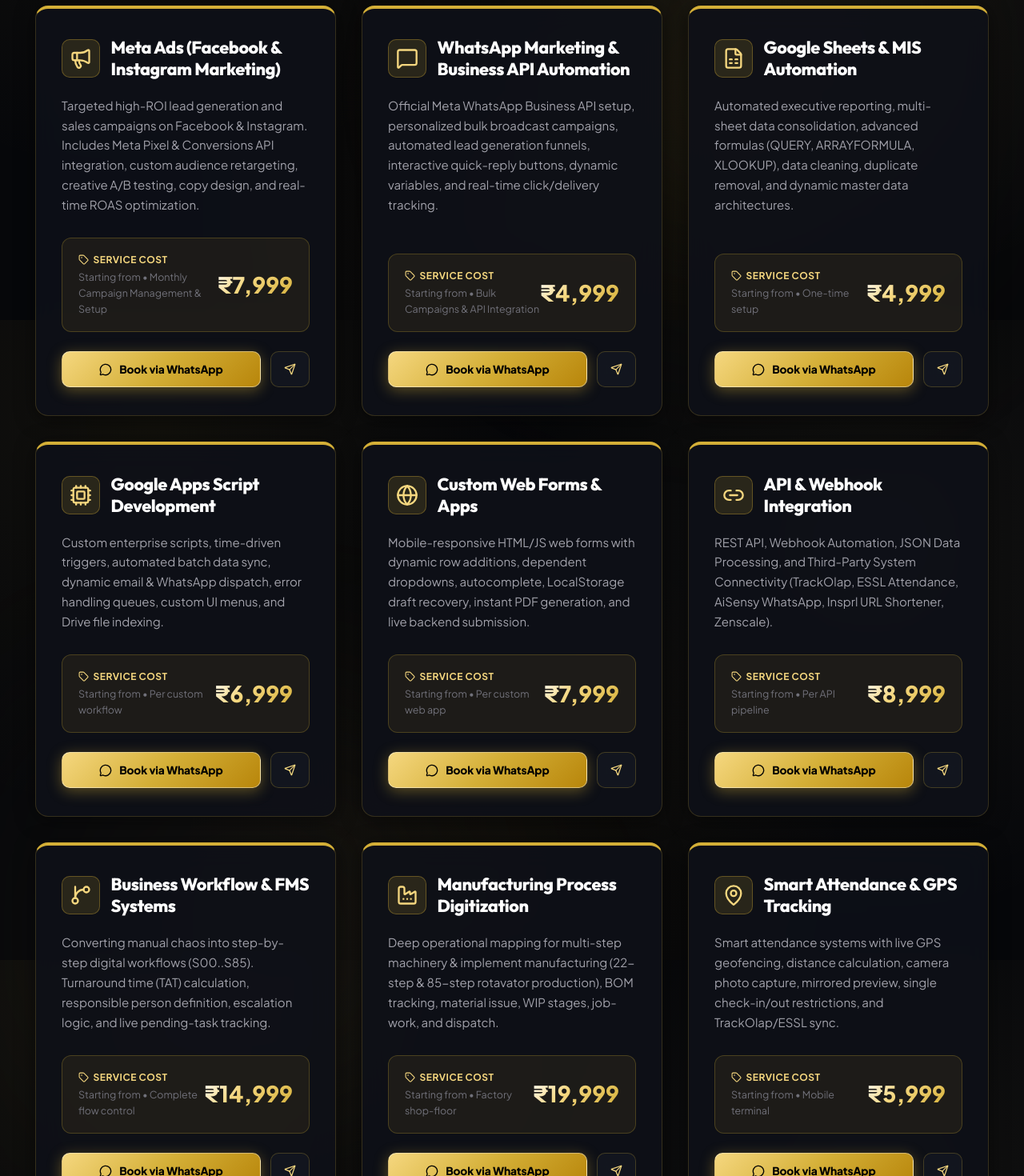
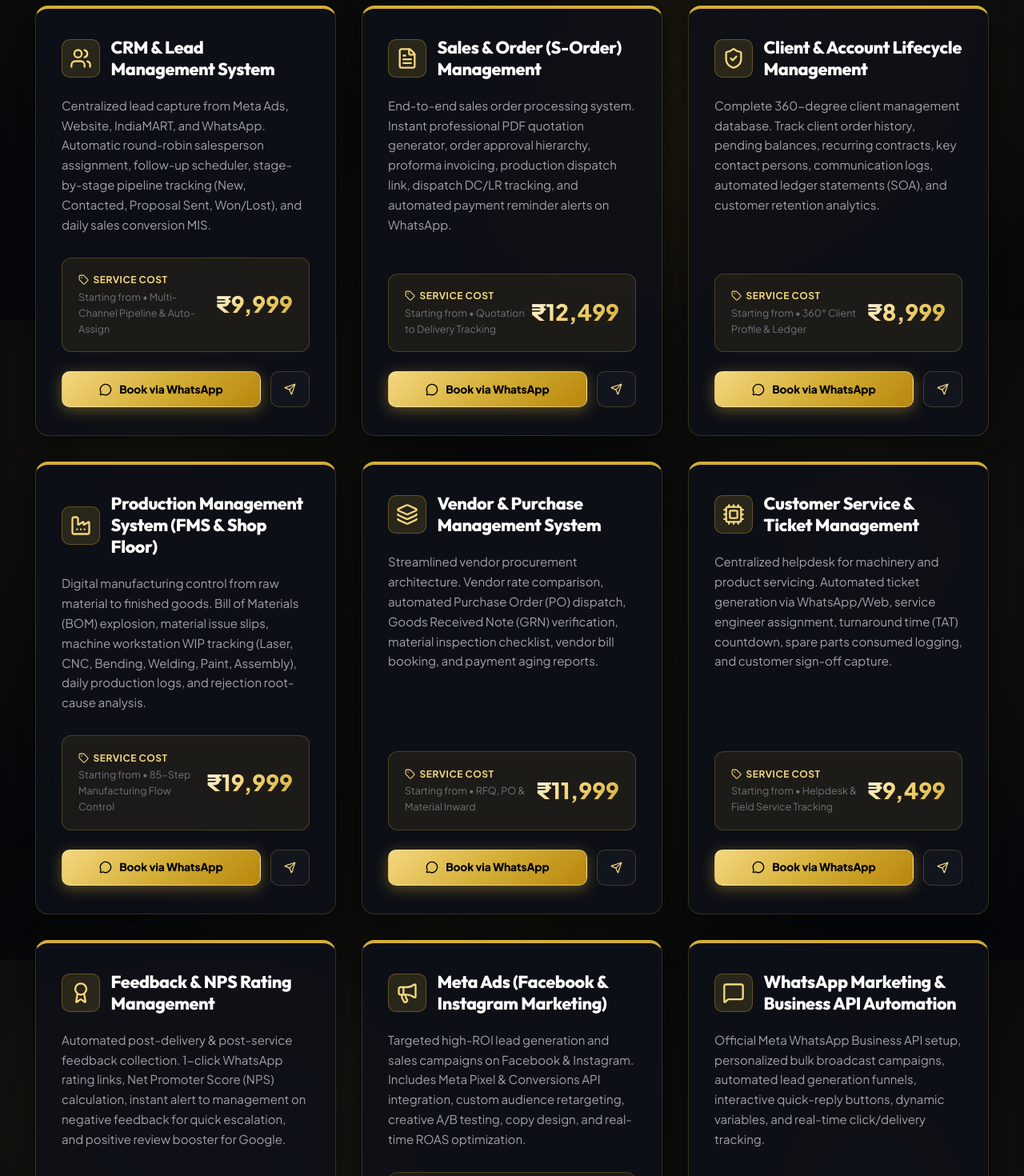
Before and after one commit to sujitswanmis/supujacreations-website, a Next.js app: page /services in a window 1280 px wide. Shown: the part 400-1870 px from the top of the page at 80% size. Built offline with nearby package versions, Linux system fonts and the light colour scheme.

Commit message:
Add core enterprise management systems suite (CRM, Leads, S-Orders, Vendors, Production, Service, Feedback) and replace 6500+ stat box

```diff
--- a/src/app/services/page.js
+++ b/src/app/services/page.js
@@ -4,13 +4,20 @@
 import Link from 'next/link';
 import {
   FileSpreadsheet, Cpu, Globe, Link2, GitBranch, Factory,
-  MapPin, MessageSquare, BarChart3, MessageCircle, Send, ArrowRight, Zap, Tag, Megaphone, Target, Sparkles
+  MapPin, MessageSquare, BarChart3, MessageCircle, Send, ArrowRight, Zap, Tag, Megaphone, Target, Sparkles,
+  Users, FileText, Layers, ShieldCheck, Award, Terminal
 } from 'lucide-react';
 import { services } from '../../data/servicesData';
 
 export default function ServicesPage() {
   const getIcon = (iconName) => {
     switch (iconName) {
+      case 'Users': return <Users size={28} color="#f5d77f" />;
+      case 'FileText': return <FileText size={28} color="#f5d77f" />;
+      case 'Layers': return <Layers size={28} color="#f5d77f" />;
+      case 'ShieldCheck': return <ShieldCheck size={28} color="#f5d77f" />;
+      case 'Award': return <Award size={28} color="#f5d77f" />;
+      case 'Terminal': return <Terminal size={28} color="#f5d77f" />;
       case 'Megaphone': return <Megaphone size={28} color="#f5d77f" />;
       case 'Target': return <Target size={28} color="#f5d77f" />;
       case 'FileSpreadsheet': return <FileSpreadsheet size={28} color="#f5d77f" />;
--- a/src/data/servicesData.js
+++ b/src/data/servicesData.js
@@ -1,4 +1,74 @@
 export const services = [
+  {
+    id: 'crm-lead-management',
+    title: 'CRM & Lead Management System',
+    cost: '₹9,999',
+    costNote: 'Starting from • Multi-Channel Pipeline & Auto-Assign',
+    desc: 'Centralized lead capture from Meta Ads, Website, IndiaMART, and WhatsApp. Automatic round-robin salesperson assignment, follow-up scheduler, stage-by-stage pipeline tracking (New, Contacted, Proposal Sent, Won/Lost), and daily sales conversion MIS.',
+    iconName: 'Users',
+    accentColor: '#38bdf8',
+    tags: ['Lead Capture', 'Sales Pipeline', 'Auto-Assign', 'Follow-up Scheduler', 'Conversion MIS']
+  },
+  {
+    id: 'sales-order-management',
+    title: 'Sales & Order (S-Order) Management',
+    cost: '₹12,499',
+    costNote: 'Starting from • Quotation to Delivery Tracking',
+    desc: 'End-to-end sales order processing system. Instant professional PDF quotation generator, order approval hierarchy, proforma invoicing, production dispatch link, dispatch DC/LR tracking, and automated payment reminder alerts on WhatsApp.',
+    iconName: 'FileText',
+    accentColor: '#f59e0b',
+    tags: ['Sales Orders (SO)', 'Quotation PDF', 'Approval Workflow', 'Dispatch Tracking', 'Payment Alerts']
+  },
+  {
+    id: 'client-management',
+    title: 'Client & Account Lifecycle Management',
+    cost: '₹8,999',
+    costNote: 'Starting from • 360° Client Profile & Ledger',
+    desc: 'Complete 360-degree client management database. Track client order history, pending balances, recurring contracts, key contact persons, communication logs, automated ledger statements (SOA), and customer retention analytics.',
+    iconName: 'ShieldCheck',
+    accentColor: '#10b981',
+    tags: ['Client Directory', 'Ledger Sync', 'Contract Renewals', 'Account History', 'Retention Analytics']
+  },
+  {
+    id: 'production-management',
+    title: 'Production Management System (FMS & Shop Floor)',
+    cost: '₹19,999',
+    costNote: 'Starting from • 85-Step Manufacturing Flow Control',
+    desc: 'Digital manufacturing control from raw material to finished goods. Bill of Materials (BOM) explosion, material issue slips, machine workstation WIP tracking (Laser, CNC, Bending, Welding, Paint, Assembly), daily production logs, and rejection root-cause analysis.',
+    iconName: 'Factory',
+    accentColor: '#fb7185',
+    tags: ['85-Step FMS', 'BOM Tracking', 'Workstation WIP', 'Job-Work', 'QC & Rejection']
+  },
+  {
+    id: 'vendor-management',
+    title: 'Vendor & Purchase Management System',
+    cost: '₹11,999',
+    costNote: 'Starting from • RFQ, PO & Material Inward',
+    desc: 'Streamlined vendor procurement architecture. Vendor rate comparison, automated Purchase Order (PO) dispatch, Goods Received Note (GRN) verification, material inspection checklist, vendor bill booking, and payment aging reports.',
+    iconName: 'Layers',
+    accentColor: '#8b5cf6',
+    tags: ['Vendor Directory', 'PO Automation', 'GRN Inward', 'Rate Comparison', 'Payment Aging']
+  },
+  {
+    id: 'service-ticket-management',
+    title: 'Customer Service & Ticket Management',
+    cost: '₹9,499',
+    costNote: 'Starting from • Helpdesk & Field Service Tracking',
+    desc: 'Centralized helpdesk for machinery and product servicing. Automated ticket generation via WhatsApp/Web, service engineer assignment, turnaround time (TAT) countdown, spare parts consumed logging, and customer sign-off capture.',
+    iconName: 'Cpu',
+    accentColor: '#ec4899',
+    tags: ['Service Tickets', 'Field Technician SLA', 'Spare Parts Log', 'TAT Monitoring', 'Resolution Report']
+  },
+  {
+    id: 'feedback-management',
+    title: 'Feedback & NPS Rating Management',
+    cost: '₹6,499',
+    costNote: 'Starting from • Automated WhatsApp Surveys',
+    desc: 'Automated post-delivery & post-service feedback collection. 1-click WhatsApp rating links, Net Promoter Score (NPS) calculation, instant alert to management on negative feedback for quick escalation, and positive review booster for Google.',
+    iconName: 'Award',
+    accentColor: '#f43f5e',
+    tags: ['WhatsApp Feedback', 'NPS Scoring', 'Negative Alert', 'Escalation Matrix', 'Review Booster']
+  },
   {
     id: 'meta-ads',
     title: 'Meta Ads (Facebook & Instagram Marketing)',
@@ -35,7 +105,7 @@
     cost: '₹6,999',
     costNote: 'Starting from • Per custom workflow',
     desc: 'Custom enterprise scripts, time-driven triggers, automated batch data sync, dynamic email & WhatsApp dispatch, error handling queues, custom UI menus, and Drive file indexing.',
-    iconName: 'Cpu',
+    iconName: 'Terminal',
     accentColor: '#fbbf24',
     tags: ['Apps Script', 'Triggers', 'PDF Generation', 'Automation']
   },
@@ -60,26 +130,6 @@
     tags: ['REST API', 'Webhooks', 'TrackOlap', 'JSON Sync']
   },
   {
-    id: 'fms',
-    title: 'Business Workflow & FMS Systems',
-    cost: '₹14,999',
-    costNote: 'Starting from • Complete flow control',
-    desc: 'Converting manual chaos into step-by-step digital workflows (S00..S85). Turnaround time (TAT) calculation, responsible person definition, escalation logic, and live pending-task tracking.',
-    iconName: 'GitBranch',
-    accentColor: '#22d3ee',
-    tags: ['FMS System', 'TAT Calculation', 'S00-S85', 'Escalations']
-  },
-  {
-    id: 'manufacturing',
-    title: 'Manufacturing Process Digitization',
-    cost: '₹19,999',
-    costNote: 'Starting from • Factory shop-floor',
-    desc: 'Deep operational mapping for multi-step machinery & implement manufacturing (22-step & 85-step rotavator production), BOM tracking, material issue, WIP stages, job-work, and dispatch.',
-    iconName: 'Factory',
-    accentColor: '#fb7185',
-    tags: ['Shop Floor', 'BOM Workflows', 'Job-Work', 'QC Audit']
-  },
-  {
     id: 'attendance',
     title: 'Smart Attendance & GPS Tracking',
     cost: '₹5,999',
```
Also changed, not shown: src/app/page.js (+14 -8 lines).
